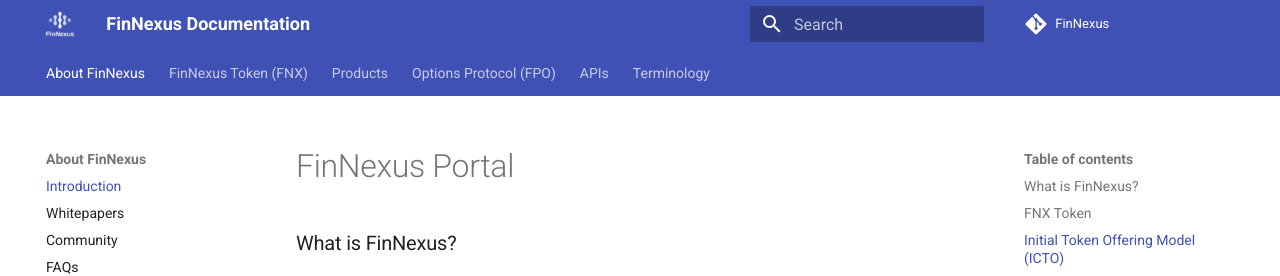
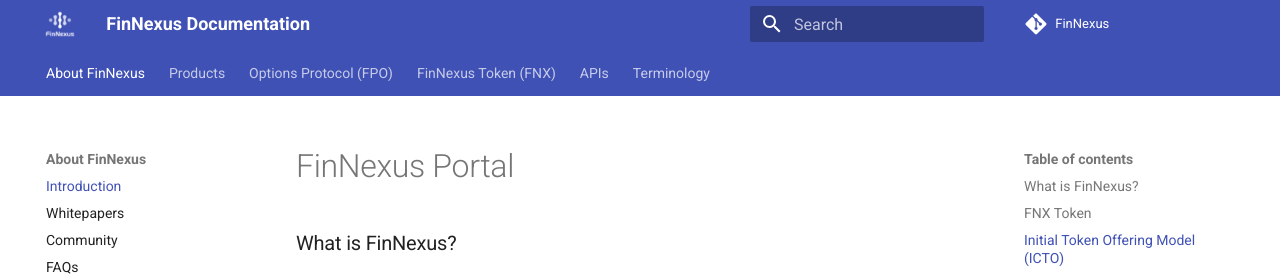
Before and after one commit to Phoenix-Finance/Phoenix-Documentation, an MkDocs documentation site: the page built from content/index.md, in a window 1280 px wide and 959 px high. Shown: the top 276 px of the window. Built offline with MkDocs 1.6.1 and Material for MkDocs 9.7.7, drawn with Linux system fonts in a browser that asks for light colours; part of the change alters nothing that is shown.

```diff
--- a/mkdocs.yml
+++ b/mkdocs.yml
@@ -25,8 +25,7 @@ nav:
     - Community: community/index.md
     - FAQs: faqs/index.md
     - Add FNX to Your Wallet: community/add_fnx.md
-  - FinNexus Token (FNX):
-    - Tokenomics: token/index.md
+
   - Products:
     - Introduction: products/index.md
     - FinNexus Protocol for Options (FPO): options/index.md
@@ -42,6 +41,9 @@ nav:
     - v0.1 Smart Contracts:  options/contracts.md
     - FPO v1.0:  options/v1.0.md
     - Making FPO v1.0 Secure: options/Safe and Secure.md
+
+  - FinNexus Token (FNX):
+    - Tokenomics: token/index.md
 
   - APIs:
     - Overview:  apis/index.md
```
